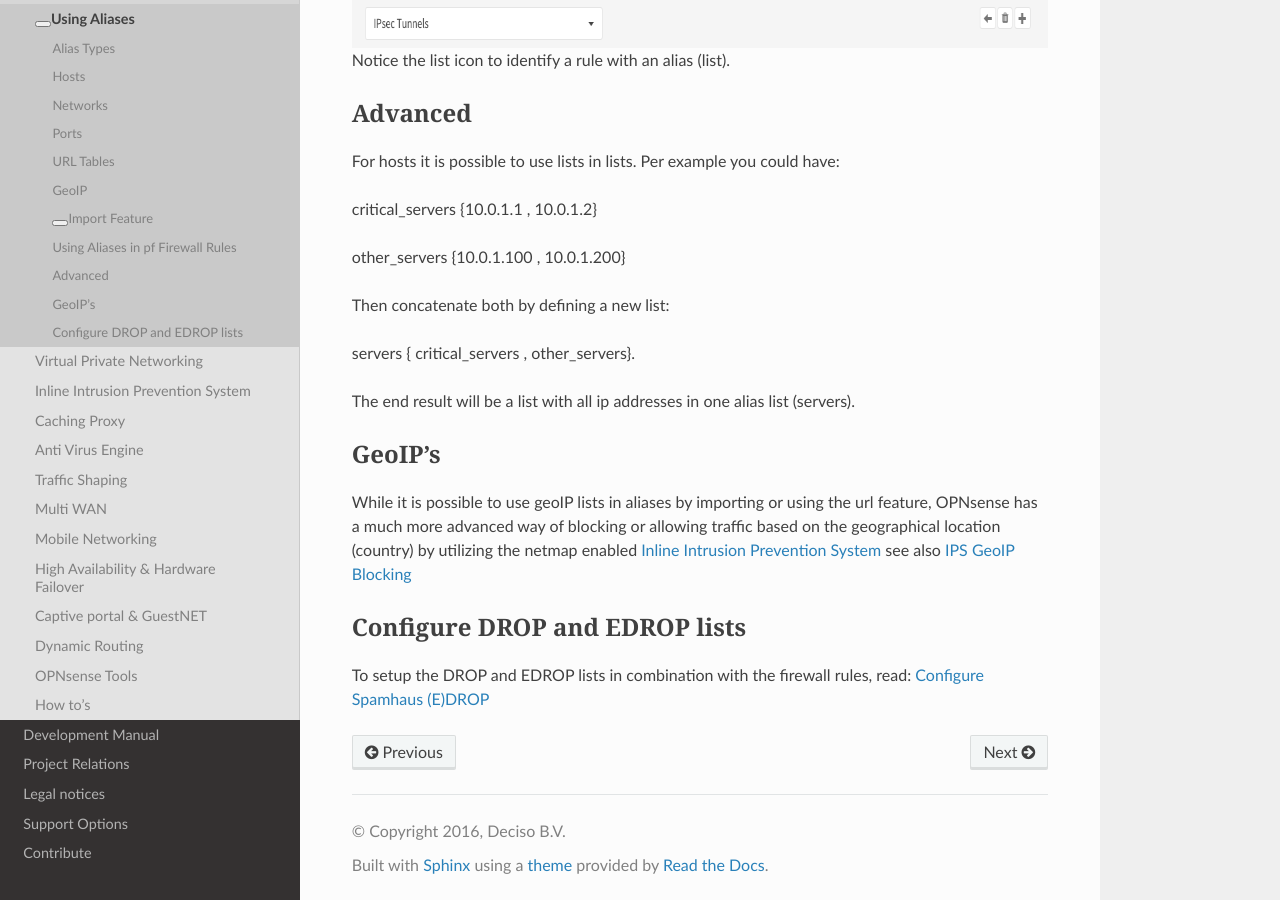
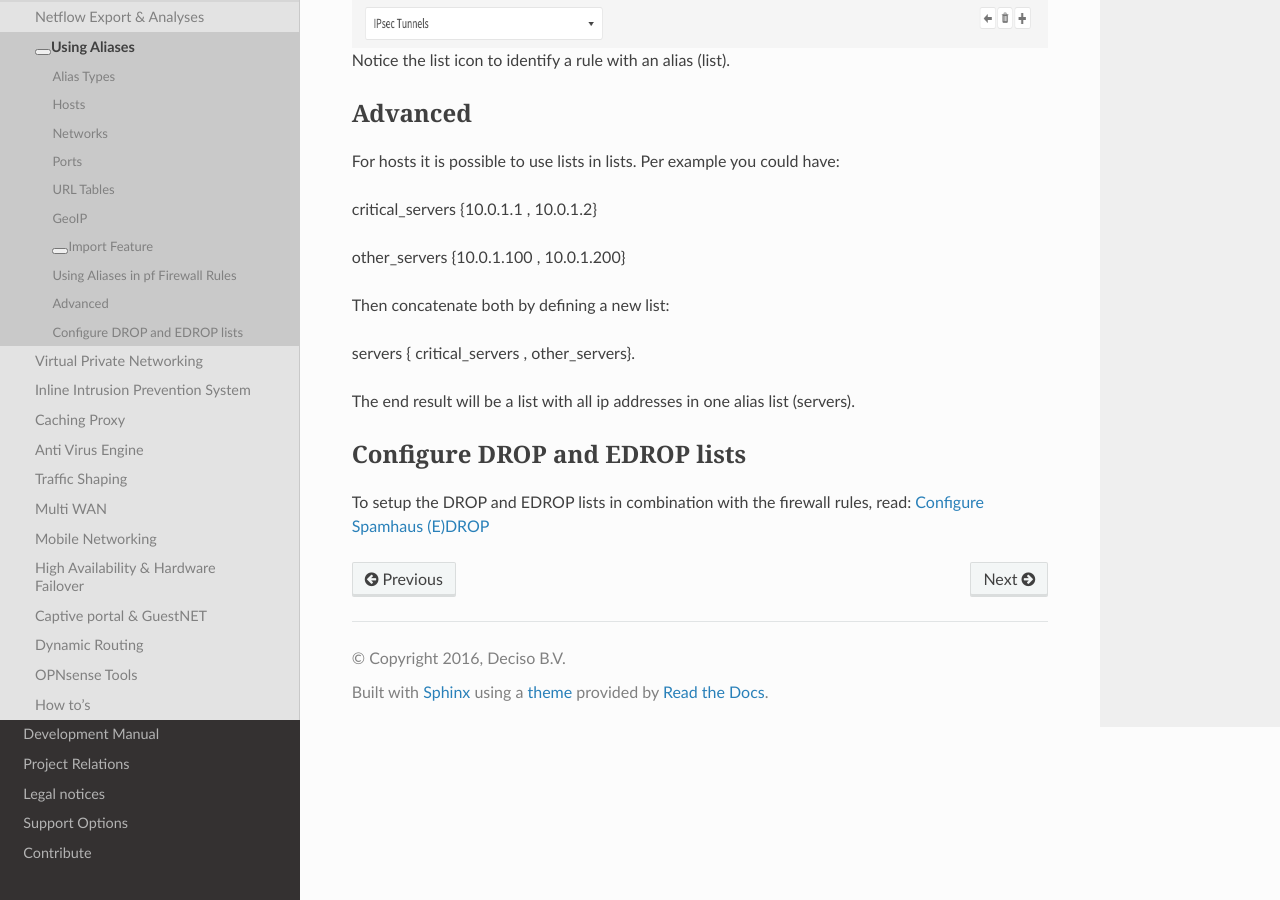
Before and after one commit to opnsense/docs, a Sphinx documentation site: the page built from source/manual/aliases.rst, in a window 1280 px wide and 900 px high, scrolled down 4651 px. Built offline with Sphinx 7.4.7 and the Read the Docs theme 2.0.0, drawn with Linux system fonts in a browser that asks for light colours; nearby versions of some CDN libraries; some web fonts are replaced; library files that are not in the unit come from our copies.

Commit message:
we dont need this anymore

```diff
--- a/source/manual/aliases.rst
+++ b/source/manual/aliases.rst
@@ -154,14 +154,6 @@ Then concatenate both by defining a new list:
 
 The end result will be a list with all ip addresses in one alias list (servers).
 
--------
-GeoIP's
--------
-While it is possible to use geoIP lists in aliases by importing or using the url
-feature, OPNsense has a much more advanced way of blocking or allowing traffic based
-on the geographical location (country) by utilizing the netmap enabled
-:doc:`ips` see also :doc:`how-tos/ips-geoip`
-
 ------------------------------
 Configure DROP and EDROP lists
 ------------------------------
```
